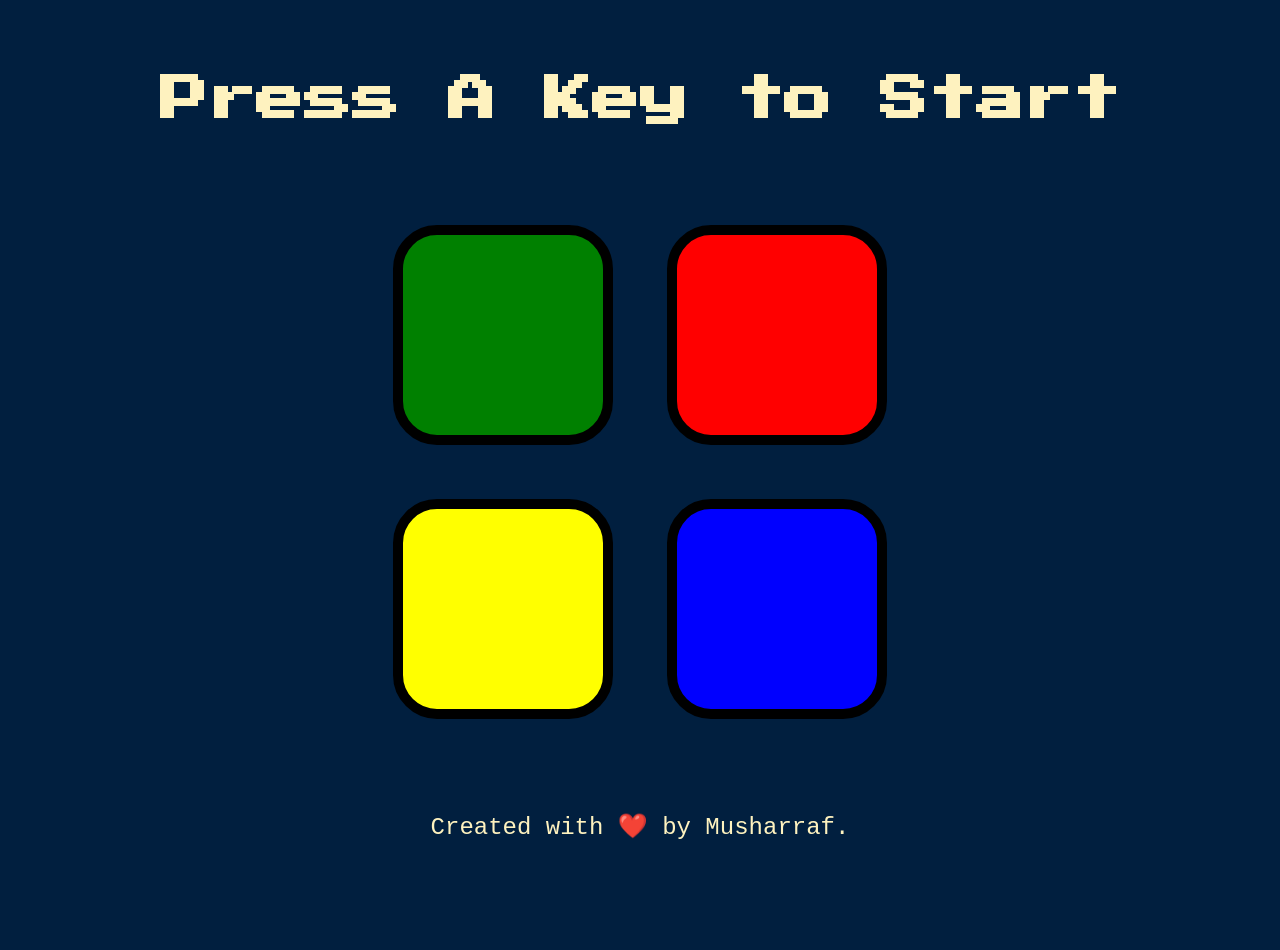
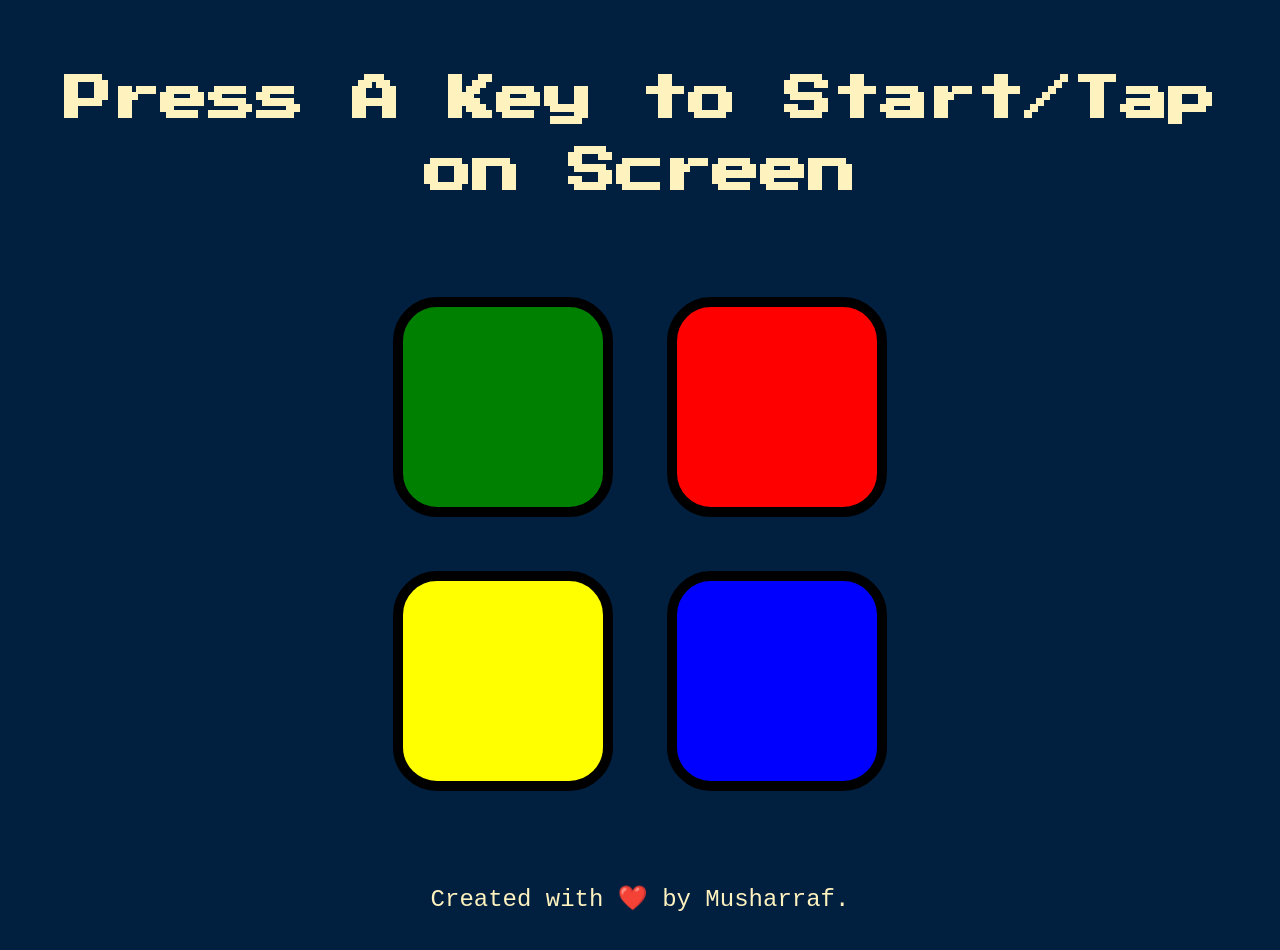
Before and after one commit to musharraf504/simon-game, a plain HTML site: page index.html in a window 1280 px wide. Before the commit the page ends 905 px from the top, so only its background shows below. Drawn offline with nearby package versions, Linux system fonts and the light colour scheme.

Commit message:
change some html

```diff
--- a/index.html
+++ b/index.html
@@ -9,7 +9,7 @@
 </head>
 
 <body>
-  <h1 id="level-title">Press A Key to Start</h1>
+  <h1 id="level-title">Press A Key to Start/Tap on Screen</h1>
   <div class="container">
     <div lass="row">
 
```
